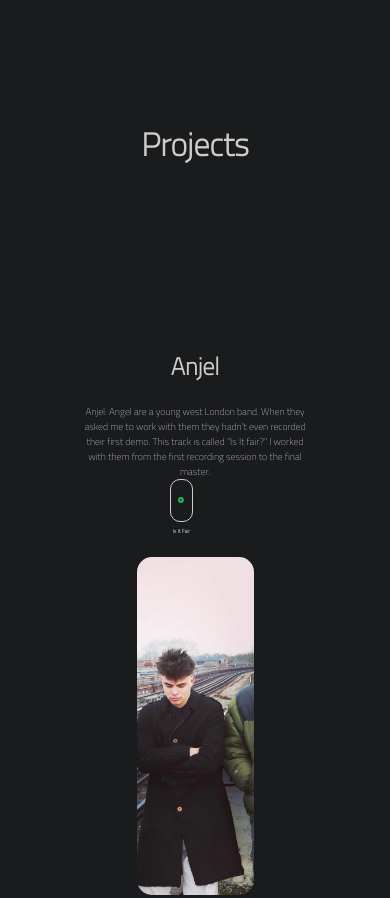
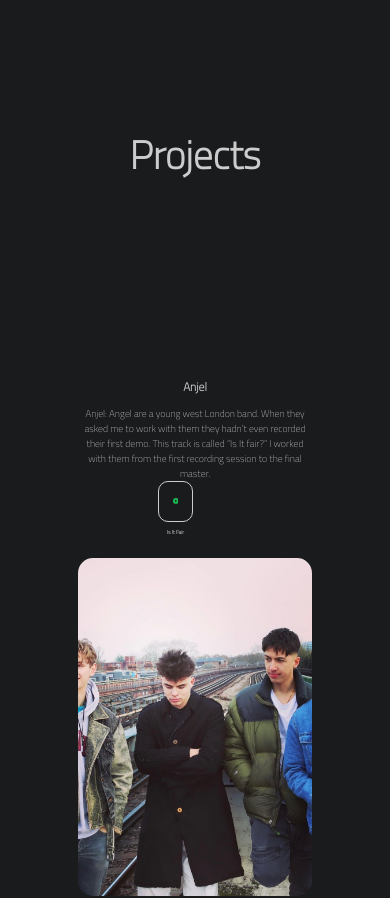
Before and after one commit to Jay3162/BenPortfolio, a React (Create React App) app: page / in a window 390 px wide. Shown: the part 1640-2538 px from the top of the page. Built offline with nearby package versions, Linux system fonts and the light colour scheme.

Commit message:
mobile layout

```diff
--- a/src/pages/design 1/d1-components/artist/artist.module.css
+++ b/src/pages/design 1/d1-components/artist/artist.module.css
@@ -182,3 +182,51 @@
     cursor: pointer;
     font-size: 1.4vw;
 }
+
+/* phone screen sizes media queries */
+
+@media (max-width: 450px) {
+    h1 {
+        font-size: 10vw;
+    }
+
+    .dj-tab {
+        justify-content: center;
+    }
+
+    .inner-wrapper p {
+        font-size: 3vw;
+    }
+
+    .inner-wrapper a {
+        font-size: 30vw;
+    }
+
+    .dj-btn {
+        font-size: 6vw;
+    }
+
+    .submit-btn {
+        font-size: 2vw;
+    }
+
+    .lower-wrapper {
+        display: flex;
+        flex-direction: column;
+    }
+
+    .form-wrapper textarea, .form-wrapper input {
+        width: 40vw;
+    }
+
+    .vid {
+        width: 40vw;
+    }
+
+    .play-btn {
+        display: none;
+    }
+    .close-btn {
+        font-size: 2vw;
+    }
+}
--- a/src/pages/design 1/d1-components/contact.module.css
+++ b/src/pages/design 1/d1-components/contact.module.css
@@ -176,7 +176,6 @@
 
     .input-bar {
         padding: 2vh 1vw;
-        border-radius: 10px;
         border-style: none;
         /* background-color: rgb(114, 114, 114); */
         /* border: 1px solid #ccc; */
--- a/src/pages/design 1/d1-components/project/project.module.css
+++ b/src/pages/design 1/d1-components/project/project.module.css
@@ -171,6 +171,13 @@
         border-radius: 10px;
         font-weight: 700;
         font-size: 1.5vw;
+        width: 9vw;
+        display: flex;
+        justify-content: center;
+    }
+
+    .proj-right-img {
+        width: 60vw;
     }
 
 
--- a/src/pages/design 1/d1-components/services/services.module.css
+++ b/src/pages/design 1/d1-components/services/services.module.css
@@ -32,6 +32,14 @@
     font-size: 4vw;
 }
 
+h1 {
+    font-size: 3vw;
+}
+
+h2 {
+    font-size: 2vw;
+}
+
 @media (max-width: 450px) {
     .container {
         display: flex;
@@ -41,10 +49,19 @@
     }
     .inner-wrapper {
         display: flex;
-        flex-direction: column;
-        height: 80vh;
-        margin: 0 20vw;
+        /* flex-direction: column; */
+        justify-content: space-between;
+        width: 60vw;
     }
+
+    h1 {
+        font-size: 4vw;
+    }
+
+    h2 {
+        font-size: 3vw;
+    }
+
     .tab {
         height: 29vh;
     }
```
